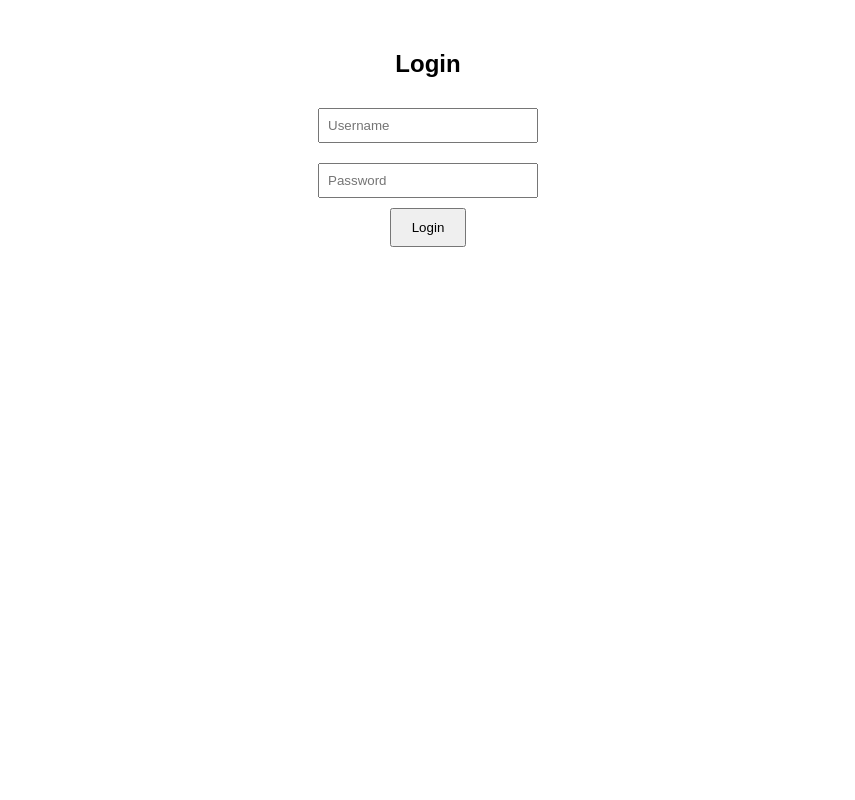
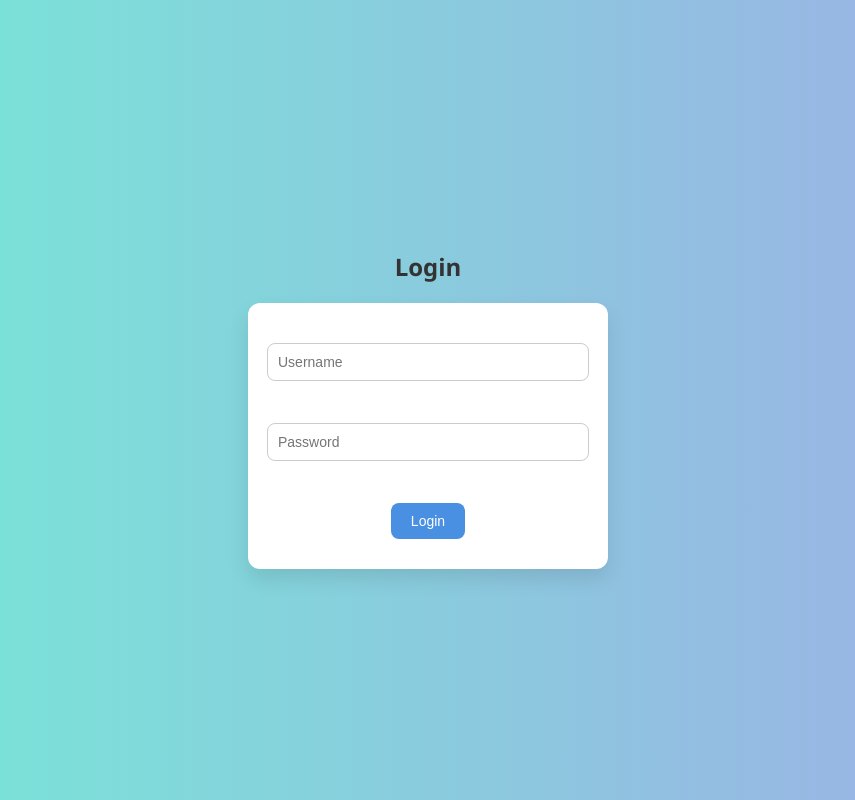
Before and after one commit to Sravya263/Loginpage, a plain HTML site: page login.html in a window 1280 px wide. Shown: the whole page, without its empty margins (212-1067 px from the left). Drawn offline with Linux system fonts and the light colour scheme.

Commit message:
Add files via upload

```diff
--- a/style.css
+++ b/style.css
@@ -1,16 +1,58 @@
 body {
-  font-family: Arial, sans-serif;
-  text-align: center;
-  margin-top: 50px;
+  font-family: 'Segoe UI', Tahoma, Geneva, Verdana, sans-serif;
+  background: linear-gradient(to right, #74ebd5, #9face6);
+  display: flex;
+  flex-direction: column;
+  align-items: center;
+  justify-content: center;
+  height: 100vh;
+  margin: 0;
+  color: #333;
+}
+
+h1, h2 {
+  margin-bottom: 20px;
+}
+
+form {
+  background: #ffffff;
+  padding: 30px;
+  border-radius: 12px;
+  box-shadow: 0 10px 20px rgba(0, 0, 0, 0.1);
+  display: flex;
+  flex-direction: column;
+  align-items: center;
+  width: 300px;
 }
 
 input {
-  margin: 10px;
-  padding: 8px;
-  width: 200px;
+  margin: 10px 0;
+  padding: 10px;
+  width: 100%;
+  border: 1px solid #ccc;
+  border-radius: 8px;
+  font-size: 14px;
 }
 
 button {
   padding: 10px 20px;
+  margin-top: 10px;
+  background-color: #4a90e2;
+  color: white;
+  border: none;
+  border-radius: 8px;
+  font-size: 14px;
   cursor: pointer;
+  transition: background-color 0.3s ease;
 }
+
+button:hover {
+  background-color: #357ab8;
+}
+
+a {
+  text-decoration: none;
+  color: #4a90e2;
+  margin: 10px;
+  font-weight: bold;
+}
```
Also changed, not shown: index.html (line endings or trailing spaces).
